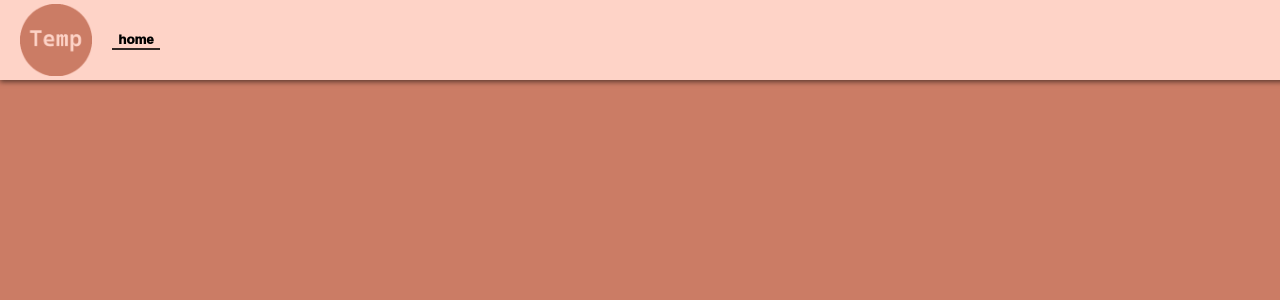
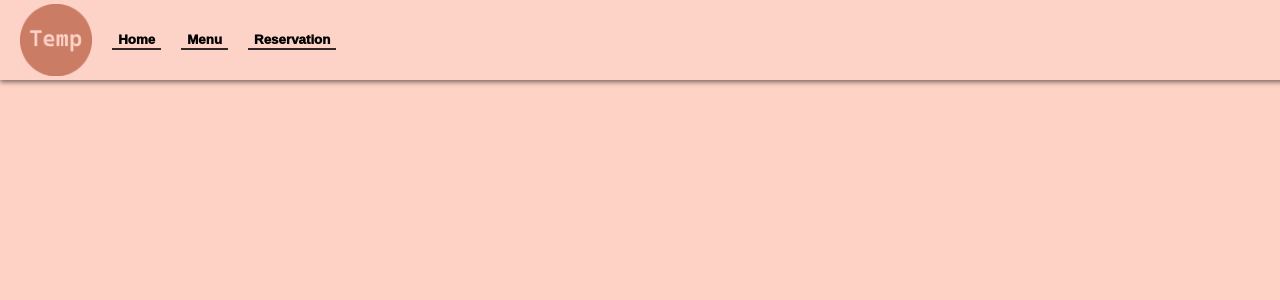
Before and after one commit to ny-noe-e/2026-rest-foods-frontend-7, a React (Vite) app in the folder restaurantFrontend/: page /home in a window 1280 px wide. Shown: the top 300 px of the page. Built offline with nearby package versions, Linux system fonts and the light colour scheme.

Commit message:
added Routes to project

```diff
--- a/restaurantFrontend/package.json
+++ b/restaurantFrontend/package.json
@@ -17,6 +17,7 @@
   },
   "dependencies": {
     "react": "^19.2.7",
-    "react-dom": "^19.2.7"
+    "react-dom": "^19.2.7",
+    "react-router-dom": "^7.16.0"
   }
 }
--- a/restaurantFrontend/src/elements/header.tsx
+++ b/restaurantFrontend/src/elements/header.tsx
@@ -1,9 +1,19 @@
 import React from "react";
+import { useNavigate } from "react-router-dom";
 function Header() {
+  const nav = useNavigate();
   return (
     <div className="header">
       <img className="header-logo" src="../src/assets/logo.png" alt="" />
-      <button className="header-button">home</button>
+      <button className="header-button" onClick={() => nav("/home")}>
+        Home
+      </button>
+      <button className="header-button" onClick={() => nav("/menu")}>
+        Menu
+      </button>
+      <button className="header-button" onClick={() => nav("/reservation")}>
+        Reservation
+      </button>
     </div>
   );
 }
--- a/restaurantFrontend/src/main.tsx
+++ b/restaurantFrontend/src/main.tsx
@@ -2,95 +2,20 @@ import React, { StrictMode } from "react";
 import { createRoot } from "react-dom/client";
 import Header from "./elements/header";
 import "./style.css";
+import { BrowserRouter, Routes } from "react-router-dom";
+import { Route } from "react-router-dom";
+import { Navigate } from "react-router-dom";
 
 createRoot(document.getElementById("root")!).render(
   <StrictMode>
-    <Header />
-    <br />
-    <br />
-    <br />
-    <br />
-    <br />
-    <br />
-    <br />
-    <br />
-    <br />
-    <br />
-
-    <br />
-    <br />
-    <br />
-    <br />
-    <br />
-    <br />
-    <br />
-    <br />
-    <br />
-    <br />
-    <br />
-    <br />
-    <br />
-    <br />
-    <br />
-    <br />
-    <br />
-    <br />
-    <br />
-    <br />
-    <br />
-    <br />
-    <br />
-    <br />
-    <br />
-    <br />
-    <br />
-    <br />
-    <br />
-    <br />
-    <br />
-    <br />
-    <br />
-    <br />
-    <br />
-    <br />
-    <br />
-    <br />
-    <br />
-    <br />
-    <br />
-    <br />
-    <br />
-    <br />
-    <br />
-    <br />
-    <br />
-    <br />
-    <br />
-    <br />
-    <br />
-    <br />
-    <br />
-    <br />
-    <br />
-    <br />
-    <br />
-    <br />
-    <br />
-    <br />
-    <br />
-    <br />
-    <br />
-    <br />
-    <br />
-    <br />
-    <br />
-    <br />
-    <br />
-    <br />
-    <br />
-    <br />
-    <br />
-    <br />
-    <br />
+    <BrowserRouter>
+      <Header />
+      <Routes>
+        <Route path="/" element={<Navigate to="/home" replace />} />
+        <Route path="/home"></Route>
+        <Route path="/menu"></Route>
+        <Route path="/reservation"></Route>
+      </Routes>
+    </BrowserRouter>
   </StrictMode>,
 );
```
Also changed, not shown: 1 other file (tests, documents, lock files or other folders).
